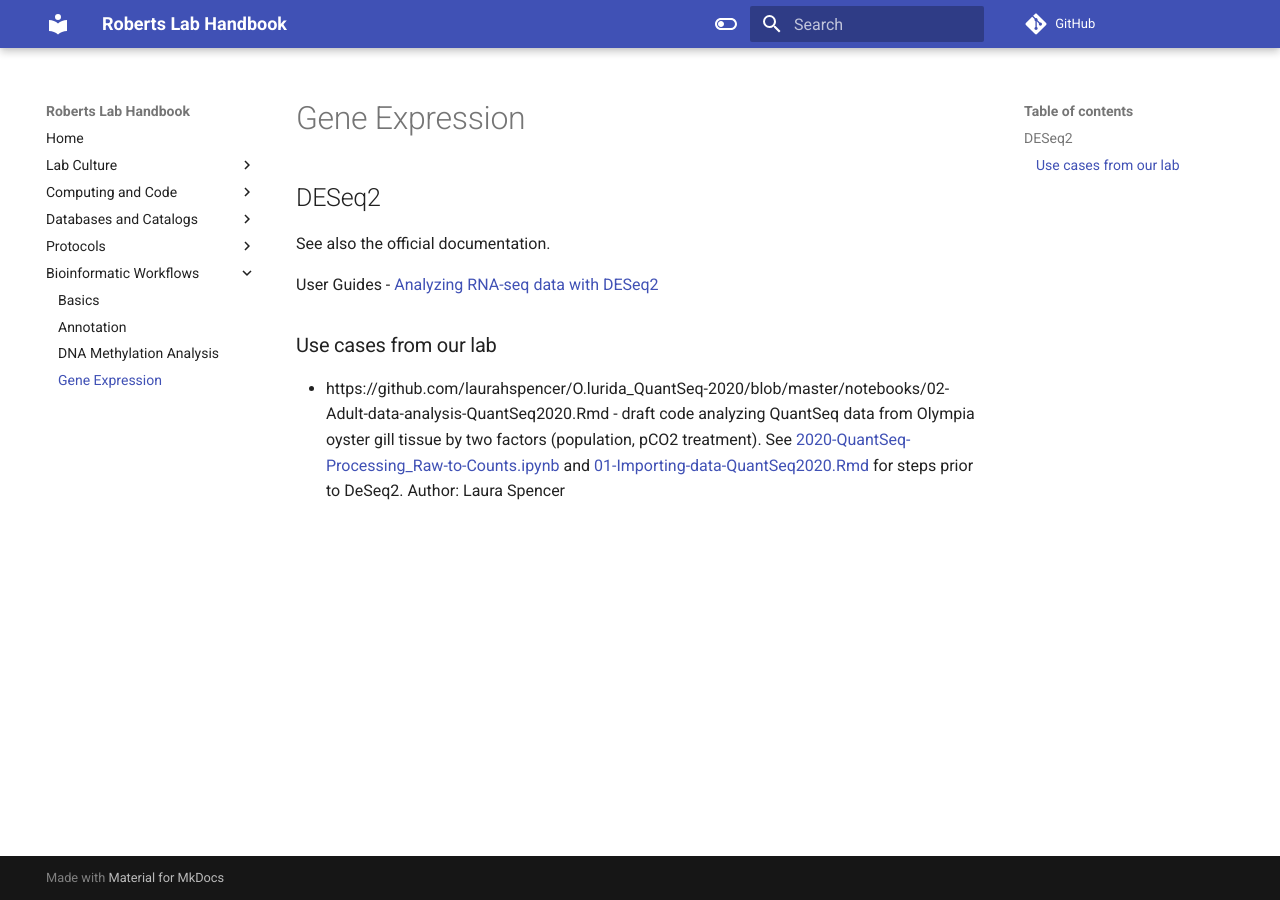
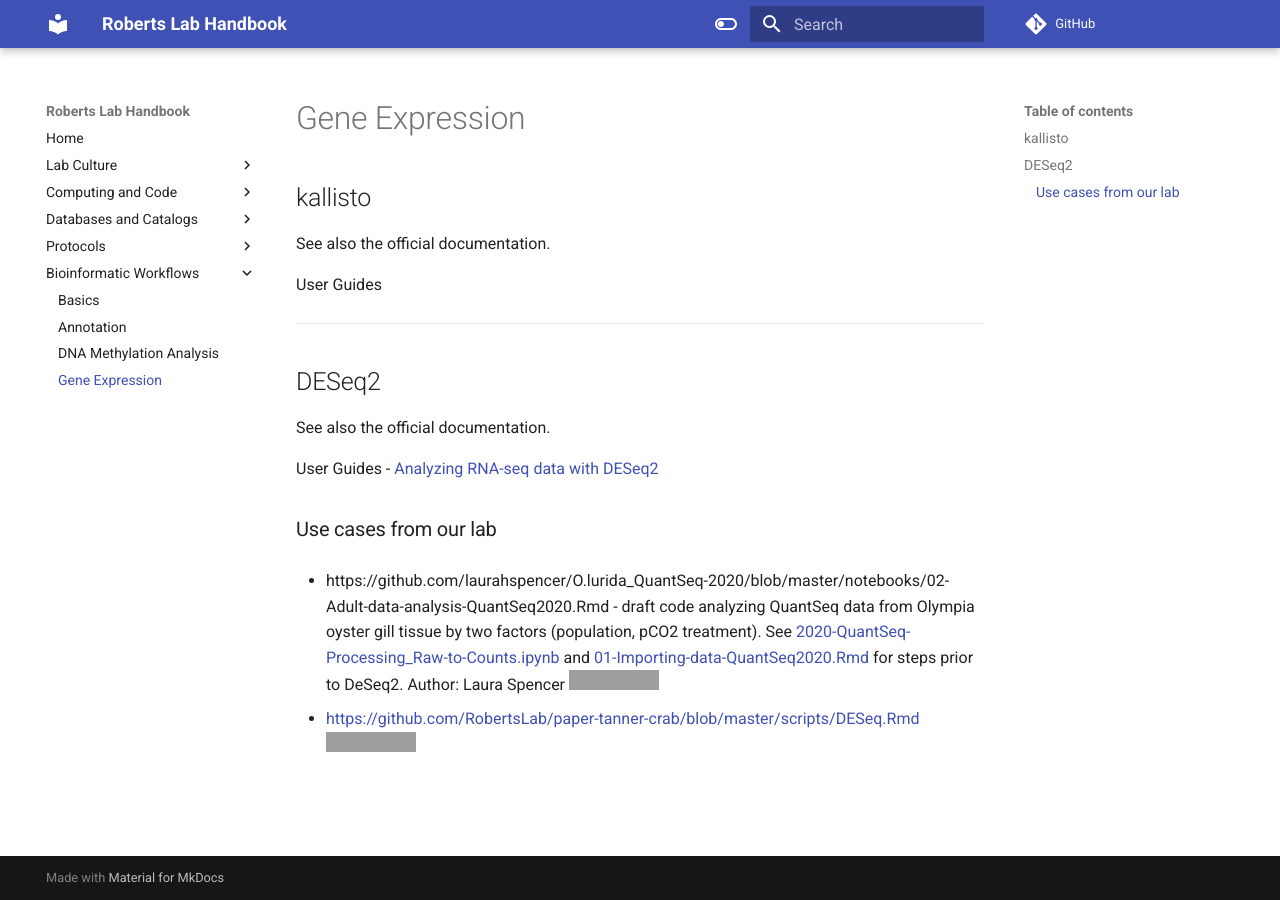
Before and after one commit to RobertsLab/resources, an MkDocs documentation site: the page built from docs/bio-Gene-expression.md, in a window 1280 px wide. Built offline with MkDocs 1.6.1 and Material for MkDocs 9.7.7, drawn with Linux system fonts in a browser that asks for light colours; comment, search, counter and statistics services are not loaded; grey boxes are pictures that could not be loaded.

Commit message:
Update bio-Gene-expression.md

```diff
--- a/docs/bio-Gene-expression.md
+++ b/docs/bio-Gene-expression.md
@@ -1,3 +1,16 @@
+
+## kallisto
+See also the official documentation.
+
+User Guides
+
+
+
+
+
+
+---
+
 ## DESeq2
 
 See also the official documentation.
@@ -7,4 +20,6 @@ User Guides
 
 
 ### Use cases from our lab
-- https://github.com/laurahspencer/O.lurida_QuantSeq-2020/blob/master/notebooks/02-Adult-data-analysis-QuantSeq2020.Rmd - draft code analyzing QuantSeq data from Olympia oyster gill tissue by two factors (population, pCO2 treatment). See [2020-QuantSeq-Processing_Raw-to-Counts.ipynb](https://github.com/laurahspencer/O.lurida_QuantSeq-2020/blob/master/notebooks/2020-QuantSeq-Processing_Raw-to-Counts.ipynb) and [01-Importing-data-QuantSeq2020.Rmd](0https://github.com/laurahspencer/O.lurida_QuantSeq-2020/blob/master/notebooks/01-Importing-data-QuantSeq2020.Rmd) for steps prior to DeSeq2. Author: Laura Spencer
+- https://github.com/laurahspencer/O.lurida_QuantSeq-2020/blob/master/notebooks/02-Adult-data-analysis-QuantSeq2020.Rmd - draft code analyzing QuantSeq data from Olympia oyster gill tissue by two factors (population, pCO2 treatment). See [2020-QuantSeq-Processing_Raw-to-Counts.ipynb](https://github.com/laurahspencer/O.lurida_QuantSeq-2020/blob/master/notebooks/2020-QuantSeq-Processing_Raw-to-Counts.ipynb) and [01-Importing-data-QuantSeq2020.Rmd](0https://github.com/laurahspencer/O.lurida_QuantSeq-2020/blob/master/notebooks/01-Importing-data-QuantSeq2020.Rmd) for steps prior to DeSeq2. Author: Laura Spencer  ![GitHub last commit](https://img.shields.io/github/last-commit/laurahspencer/O.lurida_QuantSeq-2020)
+
+- <https://github.com/RobertsLab/paper-tanner-crab/blob/master/scripts/DESeq.Rmd> ![GitHub last commit](https://img.shields.io/github/last-commit/RobertsLab/paper-tanner-crab)
```
